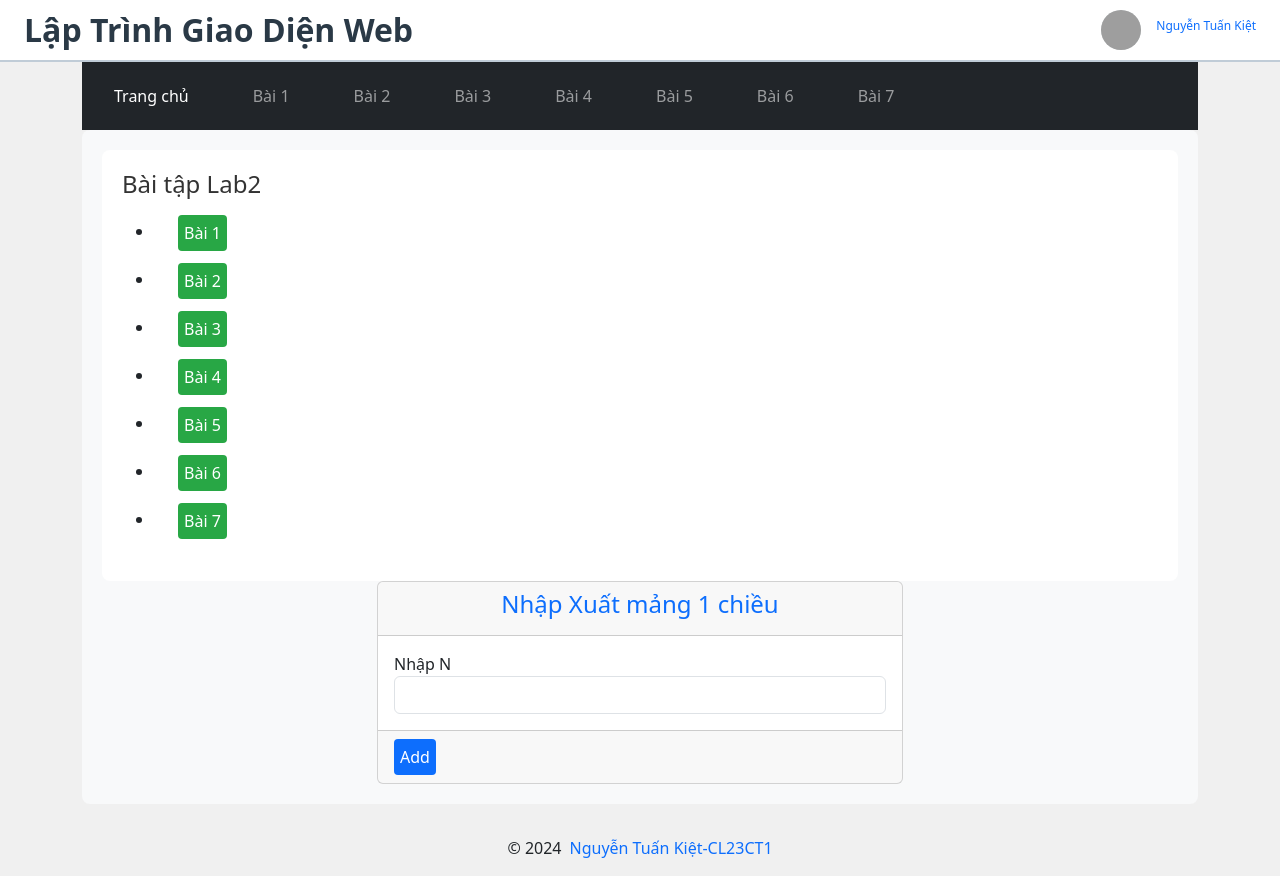
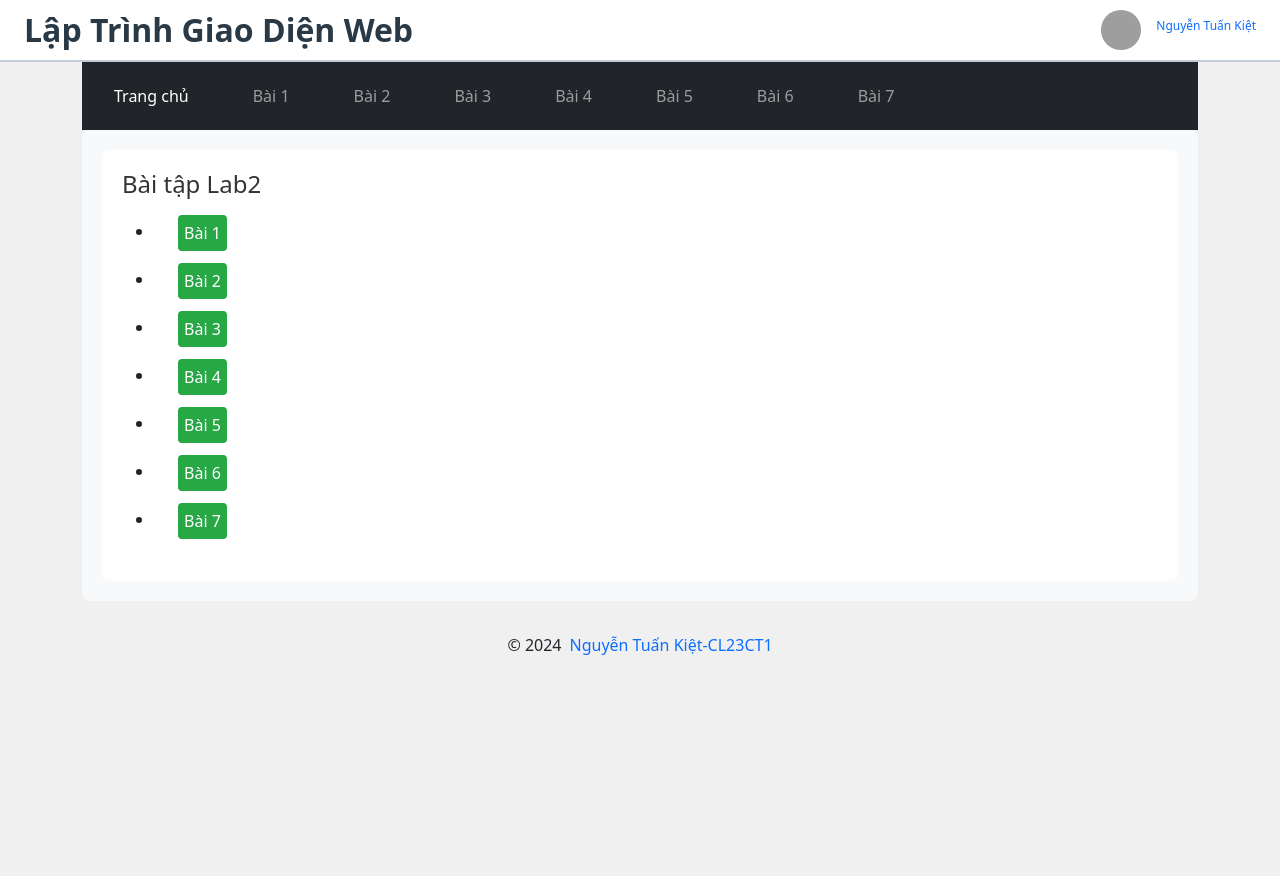
Before and after one commit to TanNhatCMS/Angular-Lab2, an Angular app: page /index.html in a window 1280 px wide. After the commit the page ends 800 px from the top, so only its background shows below. Built offline with nearby package versions, Linux system fonts and the light colour scheme; grey boxes are pictures that could not be loaded.

Commit message:
Update app.component.html

```diff
--- a/src/app/app.component.html
+++ b/src/app/app.component.html
@@ -12,7 +12,8 @@
 <app-nav></app-nav>
     <section class="col-md-12 bg-light section-title ">
       <router-outlet></router-outlet>
-      <app-bai3 (newItem)="Add($event)">
+      <div *ngIf="isBai3Route">
+      <app-bai3 [isVisible]="true" (newItem)="Add($event)">
       </app-bai3>
       <div class="row">
         <div class="col-md-6 offset-md-3">
@@ -20,6 +21,7 @@
             <li>{{arr}}</li>
           </ul>
         </div>
+      </div>
       </div>
     </section>
 </main>
```
